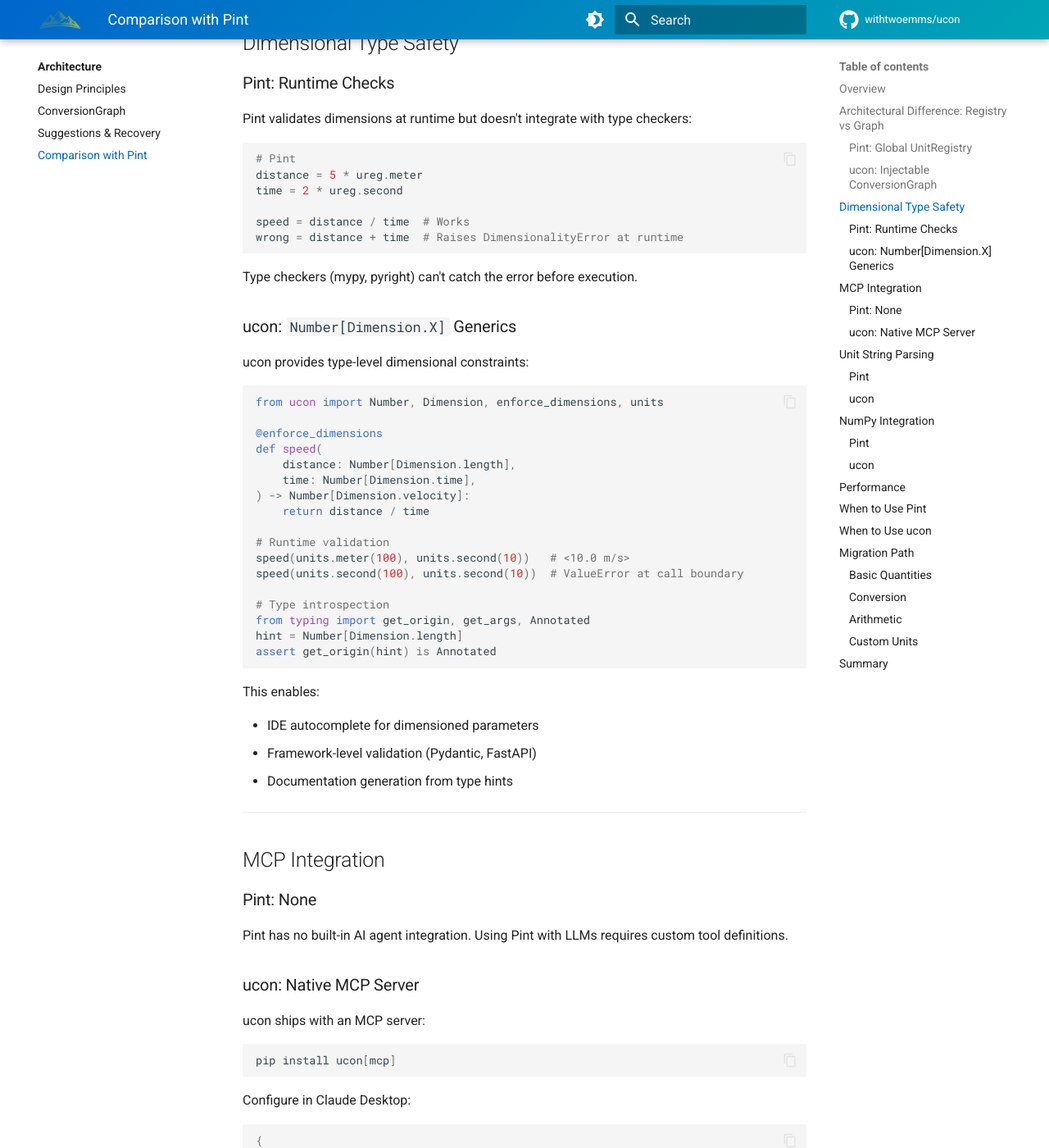
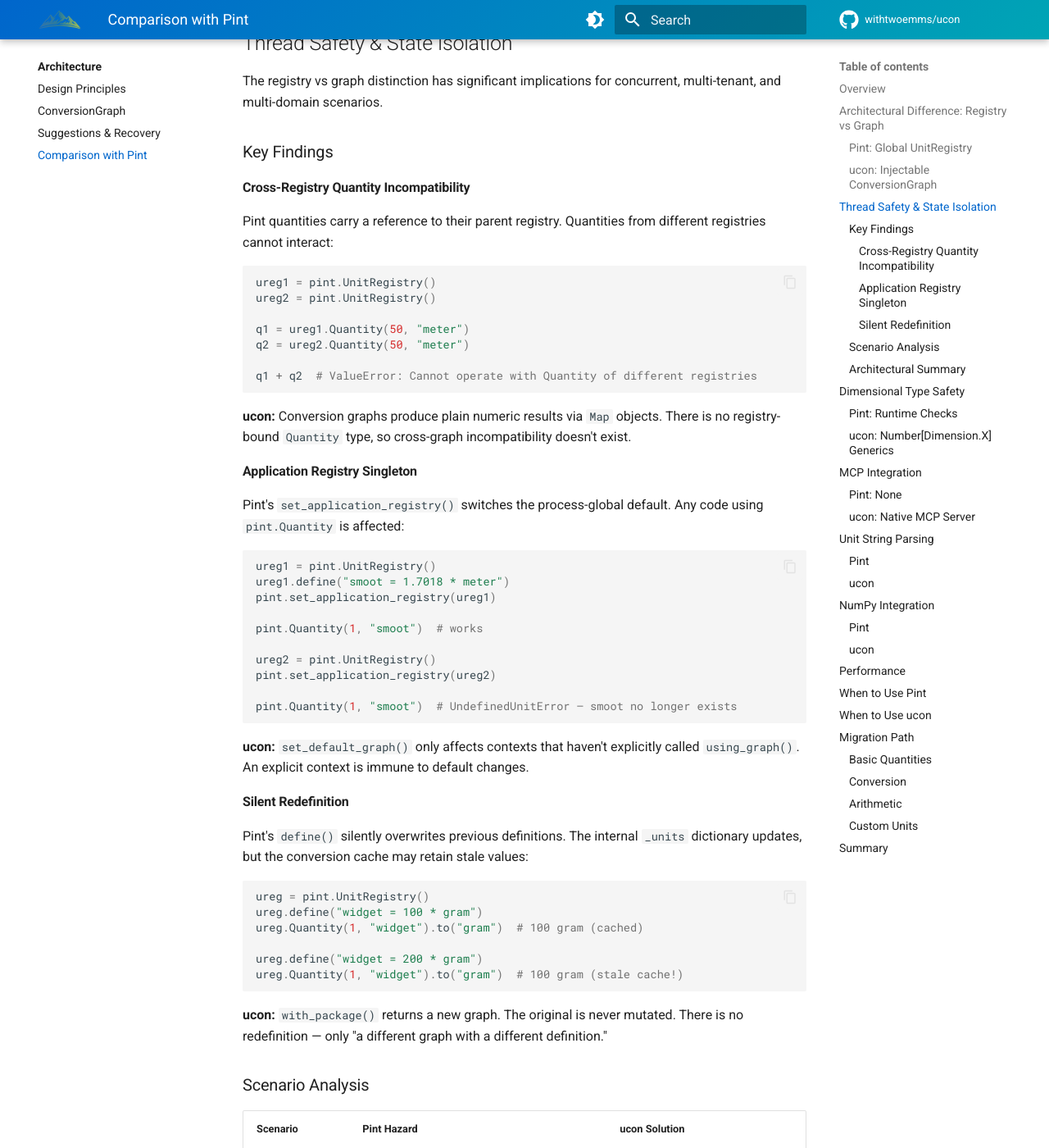
Before and after one commit to withtwoemms/ucon, an MkDocs documentation site: the page built from docs/architecture/comparison-with-pint.md, in a window 1280 px wide and 1400 px high, scrolled down 2124 px. Shown: the whole window at 82% size. Built offline with MkDocs 1.6.1 and Material for MkDocs 9.7.7, drawn with Linux system fonts in a browser that asks for light colours; comment, search, counter and statistics services are not loaded; some of the changed text lies outside the part shown.

Commit message:
adds new "Thread Safety & State Isolation" section

````diff
--- a/docs/architecture/comparison-with-pint.md
+++ b/docs/architecture/comparison-with-pint.md
@@ -77,6 +77,87 @@
 **Cons:**
 
 - Slightly more verbose for simple scripts
+
+---
+
+## Thread Safety & State Isolation
+
+The registry vs graph distinction has significant implications for concurrent, multi-tenant, and multi-domain scenarios.
+
+### Key Findings
+
+#### Cross-Registry Quantity Incompatibility
+
+Pint quantities carry a reference to their parent registry. Quantities from different registries cannot interact:
+
+```python
+ureg1 = pint.UnitRegistry()
+ureg2 = pint.UnitRegistry()
+
+q1 = ureg1.Quantity(50, "meter")
+q2 = ureg2.Quantity(50, "meter")
+
+q1 + q2  # ValueError: Cannot operate with Quantity of different registries
+```
+
+**ucon:** Conversion graphs produce plain numeric results via `Map` objects. There is no registry-bound `Quantity` type, so cross-graph incompatibility doesn't exist.
+
+#### Application Registry Singleton
+
+Pint's `set_application_registry()` switches the process-global default. Any code using `pint.Quantity` is affected:
+
+```python
+ureg1 = pint.UnitRegistry()
+ureg1.define("smoot = 1.7018 * meter")
+pint.set_application_registry(ureg1)
+
+pint.Quantity(1, "smoot")  # works
+
+ureg2 = pint.UnitRegistry()
+pint.set_application_registry(ureg2)
+
+pint.Quantity(1, "smoot")  # UndefinedUnitError — smoot no longer exists
+```
+
+**ucon:** `set_default_graph()` only affects contexts that haven't explicitly called `using_graph()`. An explicit context is immune to default changes.
+
+#### Silent Redefinition
+
+Pint's `define()` silently overwrites previous definitions. The internal `_units` dictionary updates, but the conversion cache may retain stale values:
+
+```python
+ureg = pint.UnitRegistry()
+ureg.define("widget = 100 * gram")
+ureg.Quantity(1, "widget").to("gram")  # 100 gram (cached)
+
+ureg.define("widget = 200 * gram")
+ureg.Quantity(1, "widget").to("gram")  # 100 gram (stale cache!)
+```
+
+**ucon:** `with_package()` returns a new graph. The original is never mutated. There is no redefinition — only "a different graph with a different definition."
+
+### Scenario Analysis
+
+| Scenario | Pint Hazard | ucon Solution |
+|----------|-------------|---------------|
+| **MCP Server** | Concurrent agents race on shared registry, or separate registries block interoperability | `with_package()` per agent config, `using_graph()` per request |
+| **pytest-xdist** | Parallel tests with `define()` produce intermittent failures | `using_graph()` isolates each test |
+| **Long-running Pipeline** | Recalibration via `define()` corrupts in-flight data | Immutable graphs preserve calibration epochs |
+
+### Architectural Summary
+
+| Property | Pint | ucon |
+|----------|------|------|
+| State container | `UnitRegistry` (mutable) | `ConversionGraph` (copy-on-extend) |
+| Global singleton | `application_registry` (process-wide) | None (ContextVar-scoped default) |
+| Extension mechanism | `define()` (mutates in place) | `with_package()` (returns new graph) |
+| Context scoping | None (manual registry passing) | `using_graph()` via ContextVar |
+| Thread isolation | Requires separate registries | Built-in via ContextVar |
+| Cross-context interop | Blocked (different-registry error) | Native (results are plain numbers) |
+| Redefinition behavior | Silent overwrite + stale cache | Not possible (immutable extension) |
+
+!!! info "Test Suites"
+    These findings are backed by test suites: 14 tests demonstrating Pint's isolation failures and 16 tests demonstrating ucon's correct isolation across concurrent threads with unique custom units.
 
 ---
 
````
